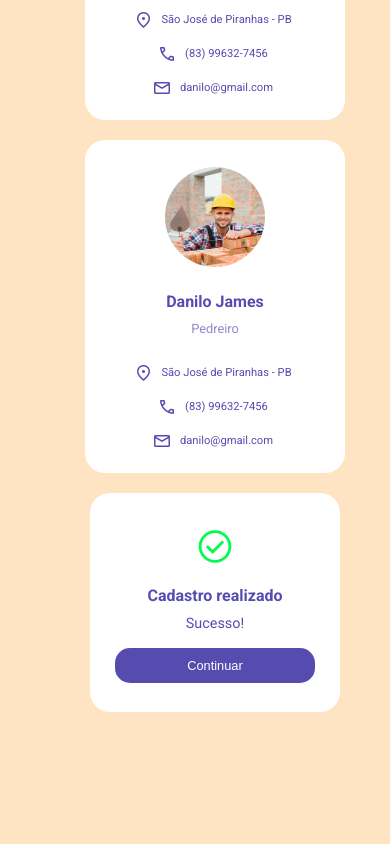
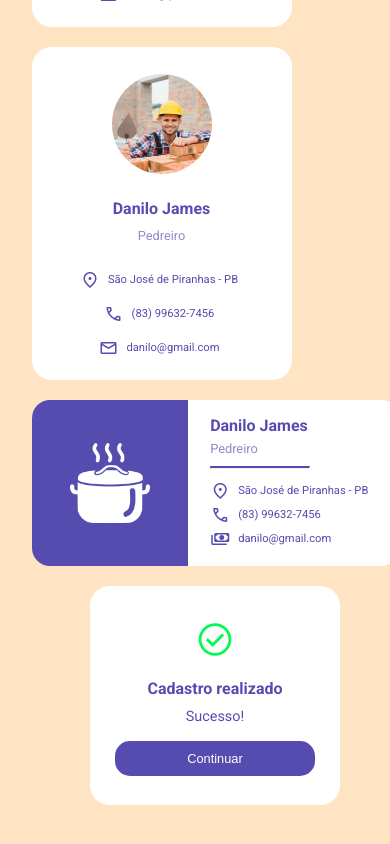
Before and after one commit to Joyce-Firmino/Home-Service---Platform_web, a React (Vite) app: page / in a window 390 px wide. Shown: the part 1022-1866 px from the top of the page. Built offline with nearby package versions, Linux system fonts and the light colour scheme.

Commit message:
Criando CardAnuncioCategoria Web e Mobile

```diff
--- a/src/componentes/CPCardAnuncioCategoryZ/index.tsx
+++ b/src/componentes/CPCardAnuncioCategoryZ/index.tsx
@@ -1,5 +1,5 @@
-import foto from '../../assets/pedreiro.webp';
-import { DivBloco, ImgImage, DivContainer, IIcon, DivIconText, PService, DivSubContainer, H1Title, PText } from './styled';
+import foto from '../../assets/cozinhar-comida-em-uma-cacarola-quenteBranca.png';
+import { DivBloco, ImgImage, DivContainer, IIcon, DivIconText, PService, DivImagem, H1Title, PText, DivInferior, DivTextos, HrLiinha } from './styled';
 
 interface CustomCardProps {
   uriFoto: string;
@@ -10,13 +10,19 @@ interface CustomCardProps {
   email: string;
 }
 
-export function CardPrestador({ prestador, servico, city, telefone, email }: CustomCardProps) {
+export function CPCardAnuncioCategory({ prestador, servico, city, telefone, email }: CustomCardProps) {
   return (
     <DivContainer>
-      <DivSubContainer>
+      <DivImagem>
         <ImgImage src={foto} alt="Foto perfil" />
-        <H1Title>{prestador}</H1Title>
-        <PService>{servico}</PService>
+      </DivImagem>
+      <DivInferior>
+        <DivTextos>
+          <H1Title>{prestador}</H1Title>
+          <PService>{servico}</PService>
+        </DivTextos>
+        <HrLiinha>
+        </HrLiinha>
         <DivBloco>
           <DivIconText>
             <IIcon>location_on</IIcon>
@@ -27,11 +33,11 @@ export function CardPrestador({ prestador, servico, city, telefone, email }: Cus
             <PText>{telefone}</PText>
           </DivIconText>
           <DivIconText>
-            <IIcon>mail</IIcon>
+            <IIcon>payments</IIcon>
             <PText>{email}</PText>
           </DivIconText>
         </DivBloco>
-      </DivSubContainer>
+      </DivInferior>
     </DivContainer>
   );
 }
--- a/src/componentes/CPCardAnuncioCategoryZ/styled.ts
+++ b/src/componentes/CPCardAnuncioCategoryZ/styled.ts
@@ -1,34 +1,109 @@
 
   // color: ${props => props.theme.COLORS.purple700};
   import styled from 'styled-components';
+  import breakpoints from '../../breakPoints';
+import { GlobalStyle } from '../../global';
 
   export const DivContainer = styled.div`
     background-color: ${props => props.theme.COLORS.white};
-    width: 330px;
-    max-width: 350px;
-    border-radius: 20px;
-    padding: 20px;
+    width: 394px;
+    height: 381px;
+    border-radius: 18px;
+    padding:  0;
     box-sizing: border-box;
+    display: flex;
+    flex-direction: column;
+    align-items: center;
+    gap: 12px;
 
-    @media (max-width: 768px) {
+
+    @media (${breakpoints.tablet}px) {
       width: 290px;
       padding: 15px;
     }
 
-    @media (max-width: 431px) {
-      width: 260px;
-      padding: 10px;
+    @media (${breakpoints.mobile}px) {
+      width: 367px;
+      height: 166px;
+      padding: 0;
+      flex-direction: row;
+      gap: 22px;
     }
   `;
 
-  export const DivSubContainer = styled.div`
-    margin-top: 2vh;
+  export const HrLiinha = styled.hr`
+    display: none;
+
+      @media (${breakpoints.tablet}px) {
+
+    }
+
+    @media (${breakpoints.mobile}px) {
+      display: block;
+      width: 100px;
+      border-top: 2px solid ${props => props.theme.COLORS.purple700};
+    }
+
+  `
+
+
+  export const DivImagem = styled.div`
+    background-color: ${props => props.theme.COLORS.purple700};
+    width: 100%;
+    padding: 39px 145px;
+    border-radius: 18px 18px 0  0;
     display: flex;
     flex-direction: column;
-    gap: 10px;
     align-items: center;
-    text-align: center;
+    justify-content: center;
+
+    @media (${breakpoints.tablet}px) {
+
+    }
+
+    @media (${breakpoints.mobile}px) {
+      height: 100%;
+      width: 163px;
+      border-radius: 18px 0 0 18px;
+      align-items: center;
+      justify-content: center;
+      padding: 0;
+      }
+
   `;
+
+  export const DivInferior = styled.div`
+    display: flex;
+    flex-direction: column;
+    width: 294px;
+    height: 169px;
+    align-items: flex-start;
+    justify-content: center;
+
+
+
+    @media (${breakpoints.tablet}px) {
+
+    }
+    @media (${breakpoints.mobile}px) {
+      width: 196px;
+      height: 135px;
+      gap: 10px;
+      align-items: flex-start;
+      justify-content: space-between;
+
+
+   }
+
+
+  `
+
+export const DivTextos = styled.div`
+    display: flex;
+    flex-direction: column;
+    align-items: flex-start;
+    gap: 6px;
+`
 
   export const H1Title = styled.h1`
     font-size: 1.5rem;
@@ -42,6 +117,7 @@
 
     @media (max-width: 431px) {
       font-size: 1rem;
+      margin-top: 0px;
     }
   `;
 
@@ -59,9 +135,8 @@
   `;
 
   export const ImgImage = styled.img`
-    width: 160px;
-    height: 160px;
-    border-radius: 50%;
+    width: 100px;
+    height: 100px;
     object-fit: cover;
 
     @media (max-width: 768px) {
@@ -70,22 +145,27 @@
     }
 
     @media (max-width: 431px) {
-      width: 100px;
-      height: 100px;
+      width: 80px;
+      height: 80px;
     }
   `;
 
   export const DivBloco = styled.div`
-    margin-top: 15px;
-    margin-bottom: 10px;
     display: flex;
     flex-direction: column;
-    gap: 10px;
+    align-items: flex-start;
+    margin-top: 22px;
+
+    @media (max-width: 431px) {
+      margin-top: 0;
+
+    }
   `;
 
   export const DivIconText = styled.div`
     display: flex;
     justify-content: center;
+    align-items: center;
     gap: 5px;
     flex-wrap: wrap;
 
--- a/src/pages/index.tsx
+++ b/src/pages/index.tsx
@@ -1,6 +1,7 @@
 import { CPButtonG } from '../componentes/CPButtonG';
 import { CPButtonM } from '../componentes/CPButtonM';
 import { CPButtonP } from '../componentes/CPButtonP';
+import { CPCardAnuncioCategory } from '../componentes/CPCardAnuncioCategoryZ';
 import { CPCardPrestador } from '../componentes/CPCardPrestador';
 import { CPModalConfirm } from '../componentes/CPModal';
 import { DivContainer, DivPrestador } from './styled';
@@ -64,6 +65,17 @@ export function Home() {
           uriFoto="../../assets/pedreiro.webp"
           key={5}
         />
+
+        <CPCardAnuncioCategory
+          city="São José de Piranhas - PB"
+          email="danilo@gmail.com"
+          prestador="Danilo James"
+          servico="Pedreiro"
+          telefone="(83) 99632-7456"
+          uriFoto="../../assets/pedreiro.webp"
+          key={5}
+        />
+
       </DivPrestador>
       <CPModalConfirm
         icone="check_circle"
```
Also changed, not shown: src/assets/cozinhar-comida-em-uma-cacarola-quenteBranca.png (added).
